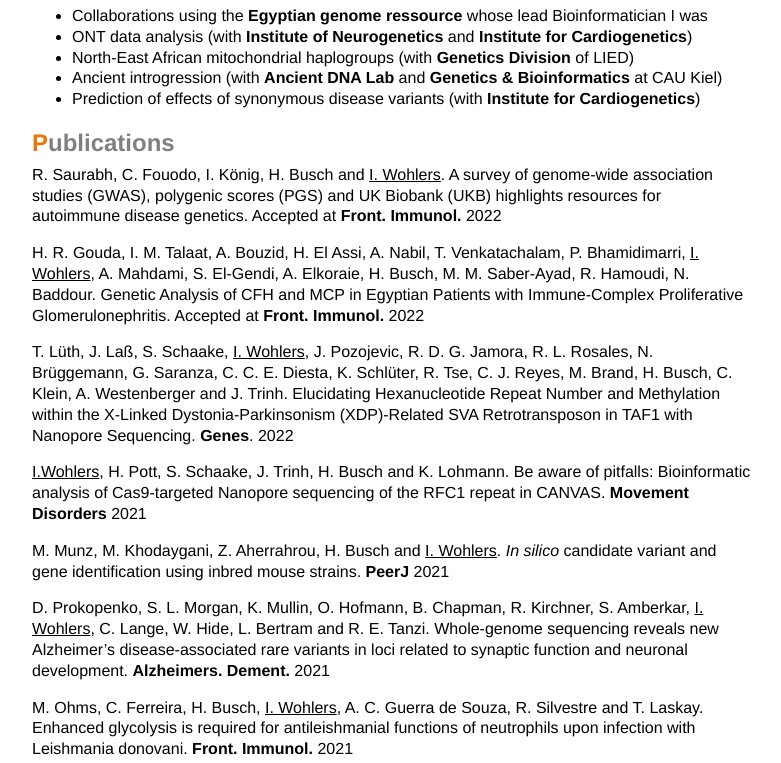
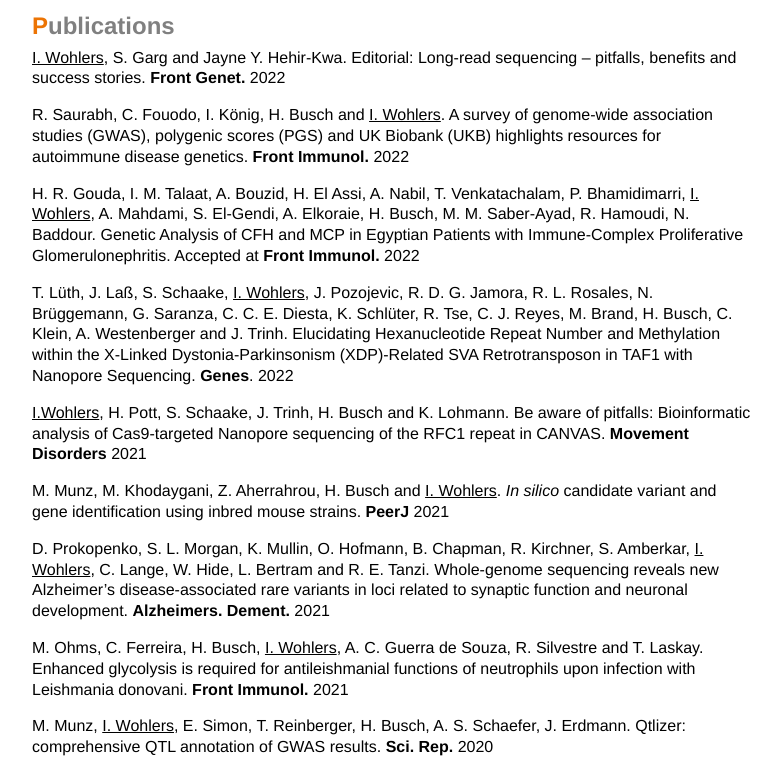
Before and after one commit to iwohlers/iwohlers.github.io, a plain HTML site: page index.html in a window 1280 px wide. Shown: the part 1178-1941 px from the top of the page, without its empty margins (146-927 px from the left). Drawn offline with Linux system fonts and the light colour scheme.

Commit message:
Publication update.

```diff
--- a/index.html
+++ b/index.html
@@ -27,7 +27,7 @@
 
 <div align="center">
 <table><tr><td width='760px'>
-<p align="right" style="color:gray">Last updated on 31/08/2022</p>
+<p align="right" style="color:gray">Last updated on 12/12/2022</p>
 <div align='top'>
 
 <img src="img/header.png" width="100%">
@@ -49,11 +49,11 @@ Fax:	+49 (0) 451 3101 8404 <br/>
 &nbsp;
 <a href="https://twitter.com/InkenWohlers" target=”_blank”><img width="30px" src="img/twitter.png" /></a>
 </p>
-
+<!--
 <h2><font color="#e42032">N</font><font color="gray">ews</font></h2>
 <p>
-Participate in an article collection I am co-editing: <a href="https://t.co/dQC8HMk366?amp=1" target=”_blank”>Long read sequencing - pitfalls, benefits and success stories</a>
-</p>
+No news</p>
+-->
 
 
 <h2><font color="#006aa3">E</font><font color="gray">xpertise</font></h2>
@@ -132,16 +132,18 @@ BSc in Computational Life Science at <a href="https://www.uni-luebeck.de" target
 	<li>ONT data analysis (with <a href="https://www.neurogenetics-luebeck.de/" target="_blank">Institute of Neurogenetics</a> and <a href="https://www.cardiogenetics-luebeck.de/" target="_blank">Institute for Cardiogenetics</a>)</li>
 	<li>North-East African mitochondrial haplogroups (with <a href="https://www.lied.uni-luebeck.de/team-members/ibrahim-lab-genetics.html" target="_blank">Genetics Division</a> of LIED)</li>
 	<li>Ancient introgression (with <a href="https://www.ikmb.uni-kiel.de/research/junior-research-groups/ancient-dna-research" target="_blank">Ancient DNA Lab</a> and <a href="https://www.ikmb.uni-kiel.de/research/genetics-bioinformatics" target="_blank">Genetics &amp; Bioinformatics</a> at CAU Kiel)</li>
-	<li>Prediction of effects of synonymous disease variants (with <a href="https://www.cardiogenetics-luebeck.de/" target="_blank">Institute for Cardiogenetics</a>)</li>
 </ul>
 </p>
 
 <h2><font color="#ec7404">P</font><font color="gray">ublications</font></h2>
 <p>
-    R. Saurabh, C. Fouodo, I. König, H. Busch and <u>I. Wohlers</u>. A survey of genome-wide association studies (GWAS), polygenic scores (PGS) and UK Biobank (UKB) highlights resources for autoimmune disease genetics. Accepted at <a href="https://www.frontiersin.org/articles/10.3389/fimmu.2022.972107/abstract" target=”_blank”>Front. Immunol.</a> 2022<br />
+    <u>I. Wohlers</u>, S. Garg and Jayne Y. Hehir-Kwa. Editorial: Long-read sequencing – pitfalls, benefits and success stories. <a href="https://www.frontiersin.org/articles/10.3389/fgene.2022.1114542/full" target=”_blank”>Front Genet.</a> 2022<br />
 </p>
 <p>
-    H. R. Gouda, I. M. Talaat, A. Bouzid, H. El Assi, A. Nabil, T. Venkatachalam, P. Bhamidimarri, <u>I. Wohlers</u>, A. Mahdami, S. El-Gendi, A. Elkoraie, H. Busch, M. M. Saber-Ayad, R. Hamoudi, N. Baddour. Genetic Analysis of CFH and MCP in Egyptian Patients with Immune-Complex Proliferative Glomerulonephritis. Accepted at <a href="https://www.frontiersin.org" target=”_blank”>Front. Immunol.</a> 2022<br\>
+    R. Saurabh, C. Fouodo, I. König, H. Busch and <u>I. Wohlers</u>. A survey of genome-wide association studies (GWAS), polygenic scores (PGS) and UK Biobank (UKB) highlights resources for autoimmune disease genetics. <a href="https://www.frontiersin.org/articles/10.3389/fimmu.2022.972107/abstract" target=”_blank”>Front Immunol.</a> 2022<br />
+</p>
+<p>
+    H. R. Gouda, I. M. Talaat, A. Bouzid, H. El Assi, A. Nabil, T. Venkatachalam, P. Bhamidimarri, <u>I. Wohlers</u>, A. Mahdami, S. El-Gendi, A. Elkoraie, H. Busch, M. M. Saber-Ayad, R. Hamoudi, N. Baddour. Genetic Analysis of CFH and MCP in Egyptian Patients with Immune-Complex Proliferative Glomerulonephritis. Accepted at <a href="https://www.frontiersin.org" target=”_blank”>Front Immunol.</a> 2022<br\>
 </p>
 <p>
 T. Lüth, J. La&szlig;, S. Schaake, <u>I. Wohlers</u>, J. Pozojevic, R. D. G. Jamora, R. L. Rosales, N. Brüggemann, G. Saranza, C. C. E. Diesta, K. Schlüter, R.
@@ -156,7 +158,7 @@ Dystonia-Parkinsonism (XDP)-Related SVA Retrotransposon in TAF1 with Nanopore Se
     D. Prokopenko, S. L. Morgan, K. Mullin, O. Hofmann, B. Chapman, R. Kirchner, S. Amberkar, <u>I. Wohlers</u>, C. Lange, W. Hide, L. Bertram and R. E. Tanzi. Whole-genome sequencing reveals new Alzheimer’s disease-associated rare variants in loci related to synaptic function and neuronal development. <a href="https://alz-journals.onlinelibrary.wiley.com/doi/10.1002/alz.12319" target=”_blank”>Alzheimers. Dement.</a> 2021<br />
 </p>
 <p>
-    M. Ohms, C. Ferreira, H. Busch, <u>I. Wohlers</u>, A. C. Guerra de Souza, R. Silvestre and T. Laskay. Enhanced glycolysis is required for antileishmanial functions of neutrophils upon infection with Leishmania donovani. <a href="https://www.frontiersin.org/articles/10.3389/fimmu.2021.632512/full" target=”_blank”>Front. Immunol.</a> 2021<br />
+    M. Ohms, C. Ferreira, H. Busch, <u>I. Wohlers</u>, A. C. Guerra de Souza, R. Silvestre and T. Laskay. Enhanced glycolysis is required for antileishmanial functions of neutrophils upon infection with Leishmania donovani. <a href="https://www.frontiersin.org/articles/10.3389/fimmu.2021.632512/full" target=”_blank”>Front Immunol.</a> 2021<br />
 </p>
 <p>
     M. Munz, <u>I. Wohlers</u>, E. Simon, T. Reinberger, H. Busch, A. S. Schaefer, J. Erdmann. Qtlizer: comprehensive QTL annotation of GWAS results. <a href="https://www.nature.com/articles/s41598-020-75770-7" target=”_blank”>Sci. Rep.</a> 2020<br />
```
